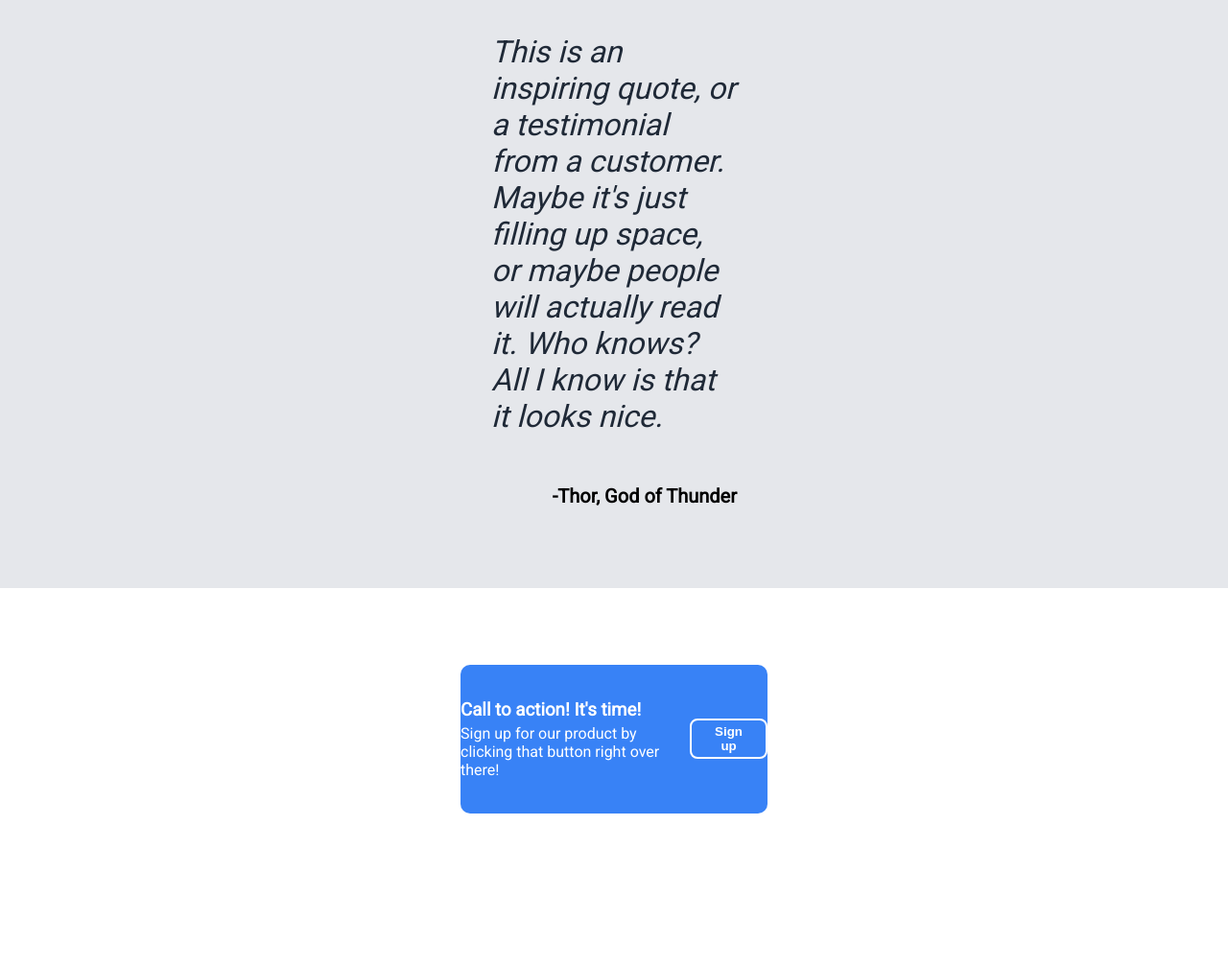
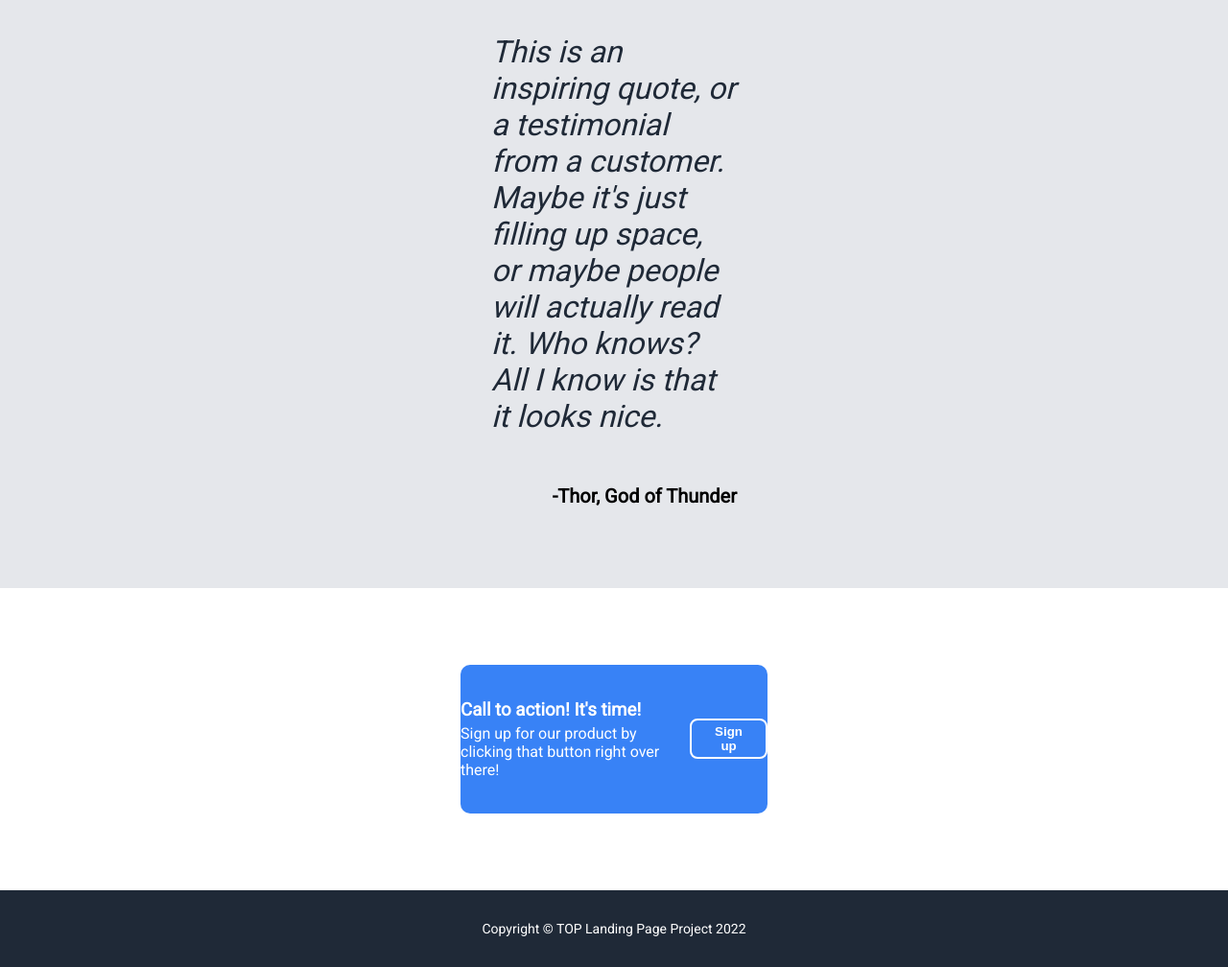
Before and after one commit to v3ndrox/odin-landing-page, a plain HTML site: page index.html in a window 1280 px wide. Shown: the part 838-1846 px from the top of the page at 96% size. Before the commit the page ends 1766 px from the top, so only its background shows below. Drawn offline with Linux system fonts and the light colour scheme.

Commit message:
Made footer

```diff
--- a/index.html
+++ b/index.html
@@ -90,5 +90,8 @@
         <div class="ctabtn"><button>Sign up</button></div>
       </div>
     </div>
+    <div class="footer">
+      <div>Copyright © TOP Landing Page Project 2022</div>
+    </div>
   </body>
 </html>
--- a/style.css
+++ b/style.css
@@ -165,3 +165,17 @@ a:active {
   color: white;
   font-weight: 600;
 }
+
+.footer {
+  background-color: #1f2937;
+  display: flex;
+  justify-content: center;
+  align-items: center;
+  padding: 2em 0;
+}
+
+.footer div {
+  color: white;
+  font-weight: 300;
+  font-size: 14px;
+}
```
